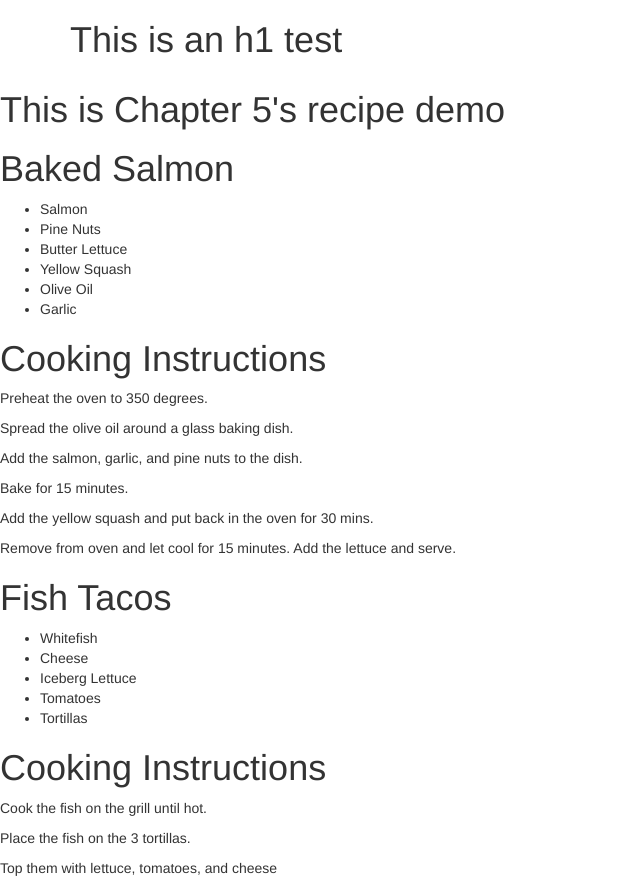
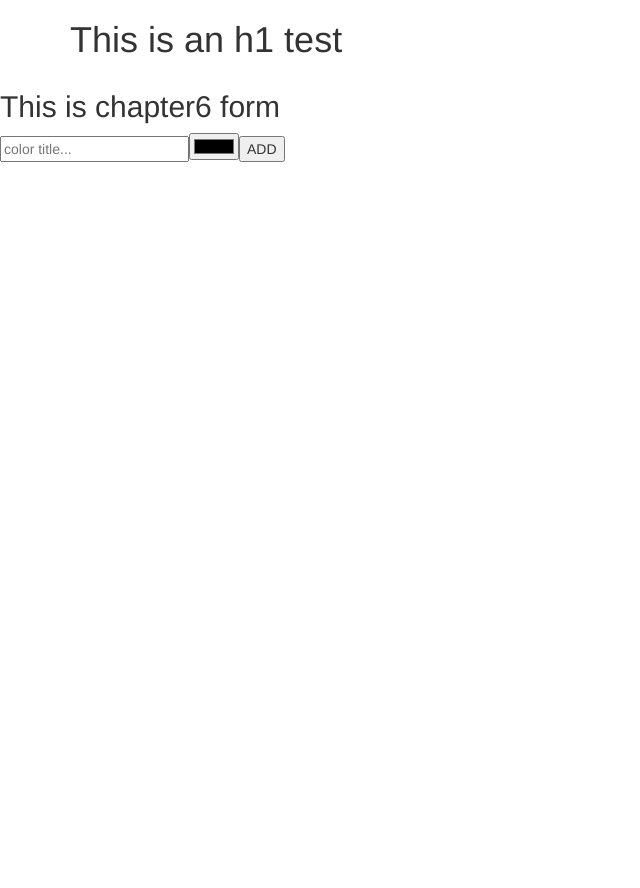
Before and after one commit to nerdmax/learning-react-test, a React (Create React App) app: page / in a window 1280 px wide. Shown: the whole page, without its empty margins (0-640 px from the left). After the commit the page ends 800 px from the top, so only its background shows below. Built offline with nearby package versions, Linux system fonts and the light colour scheme.

Commit message:
Chapter6Form

```diff
--- a/public/index.html
+++ b/public/index.html
@@ -27,6 +27,7 @@
     </noscript>
     <div id="root"></div>
     <div id="chapter5-recipe"></div>
+    <div id="chapter6-form"></div>
     <!--
       This HTML file is a template.
       If you open it directly in the browser, you will see an empty page.
--- a/src/App.js
+++ b/src/App.js
@@ -6,12 +6,14 @@ import "./App.css";
 import { test } from "./test";
 import { Chapter3 } from "./Chapter3";
 import { Chapter5Recipe } from "./Chapter5";
+import { Chapter6Form } from './Chapter6';
 
 class App extends Component {
   render() {
     // test();
     // Chapter3();
-    Chapter5Recipe();
+    // Chapter5Recipe();
+    Chapter6Form();
     return (
       // <div className="App">
       //   <header className="App-header">
--- /dev/null
+++ b/src/Chapter6.js
@@ -0,0 +1,59 @@
+import React, { Component } from "react";
+import PropTypes from 'prop-types';
+import ReactDOM from "react-dom";
+
+// Refs
+export const Chapter6Form = () => {
+  console.log(PropTypes);
+  const { render } = ReactDOM;
+
+  const logColor = (title, color) => {
+    return console.log(`New color: ${title} | ${color}`);
+  };
+
+  class AddColorForm extends Component {
+    constructor(props) {
+      super(props);
+      // this.submit = this.submit.bind(this);
+    }
+
+    submit = e => {
+      e.preventDefault();
+      const { _title, _color } = this.refs;
+      console.log(this.props.onNewColor);
+      this.props.onNewColor(_title.value, _color.value);
+      _title.value = "";
+      _color.value = "#000";
+      _title.focus();
+    };
+
+    render() {
+      return (
+        <form onSubmit={this.submit}>
+          <h2>This is chapter6 form</h2>
+          <input
+            ref="_title"
+            type="text"
+            placeholder="color title..."
+            required
+          />
+          <input ref="_color" type="color" required />
+          <button>ADD</button>
+        </form>
+      );
+    }
+  }
+
+  AddColorForm.propTypes = {
+    onNewColor: PropTypes.func
+  };
+
+  AddColorForm.defaultProps = {
+    onNewColor: f => f
+  };
+
+  render(
+    <AddColorForm  />,
+    document.getElementById("chapter6-form")
+  );
+};
```
